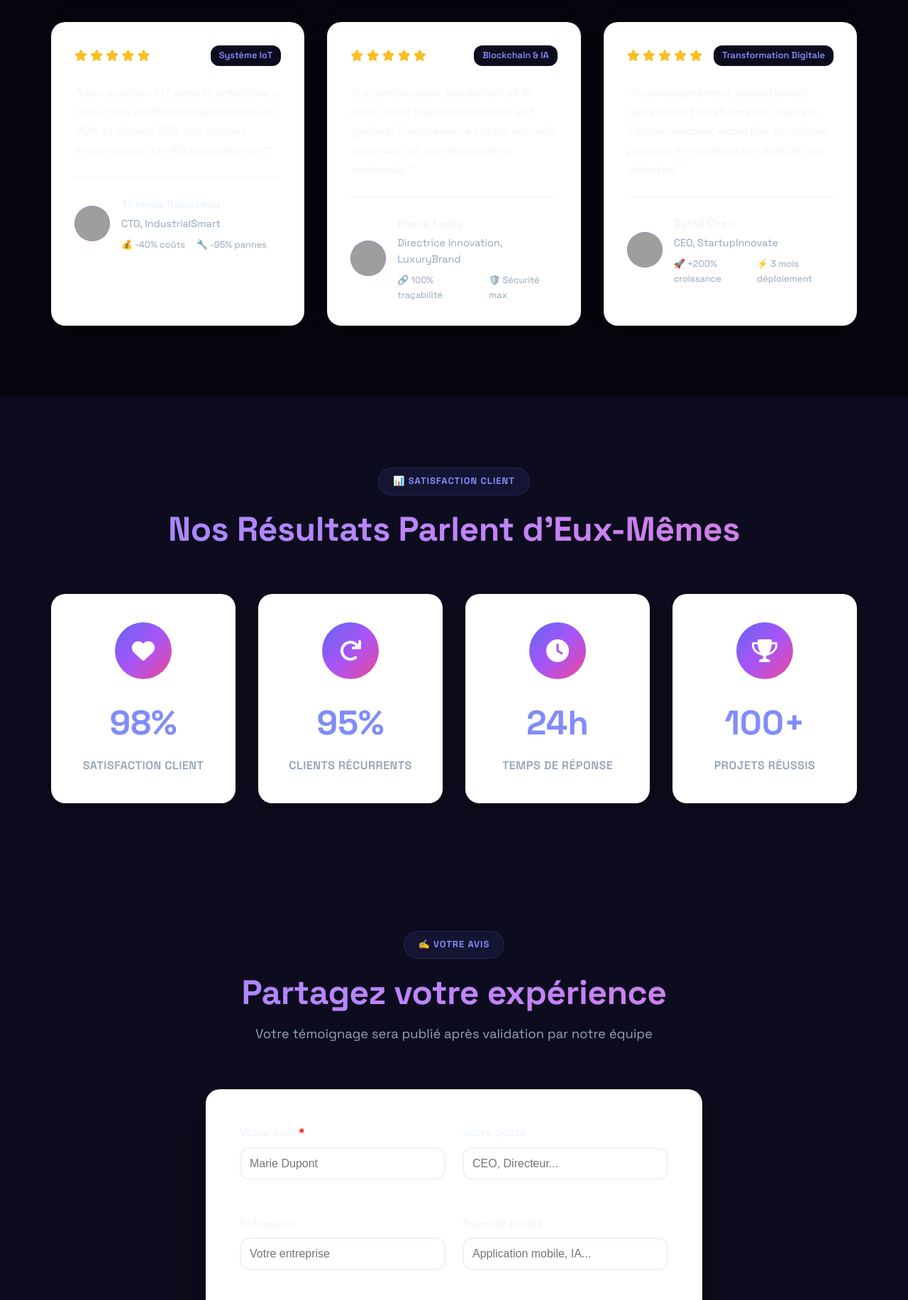
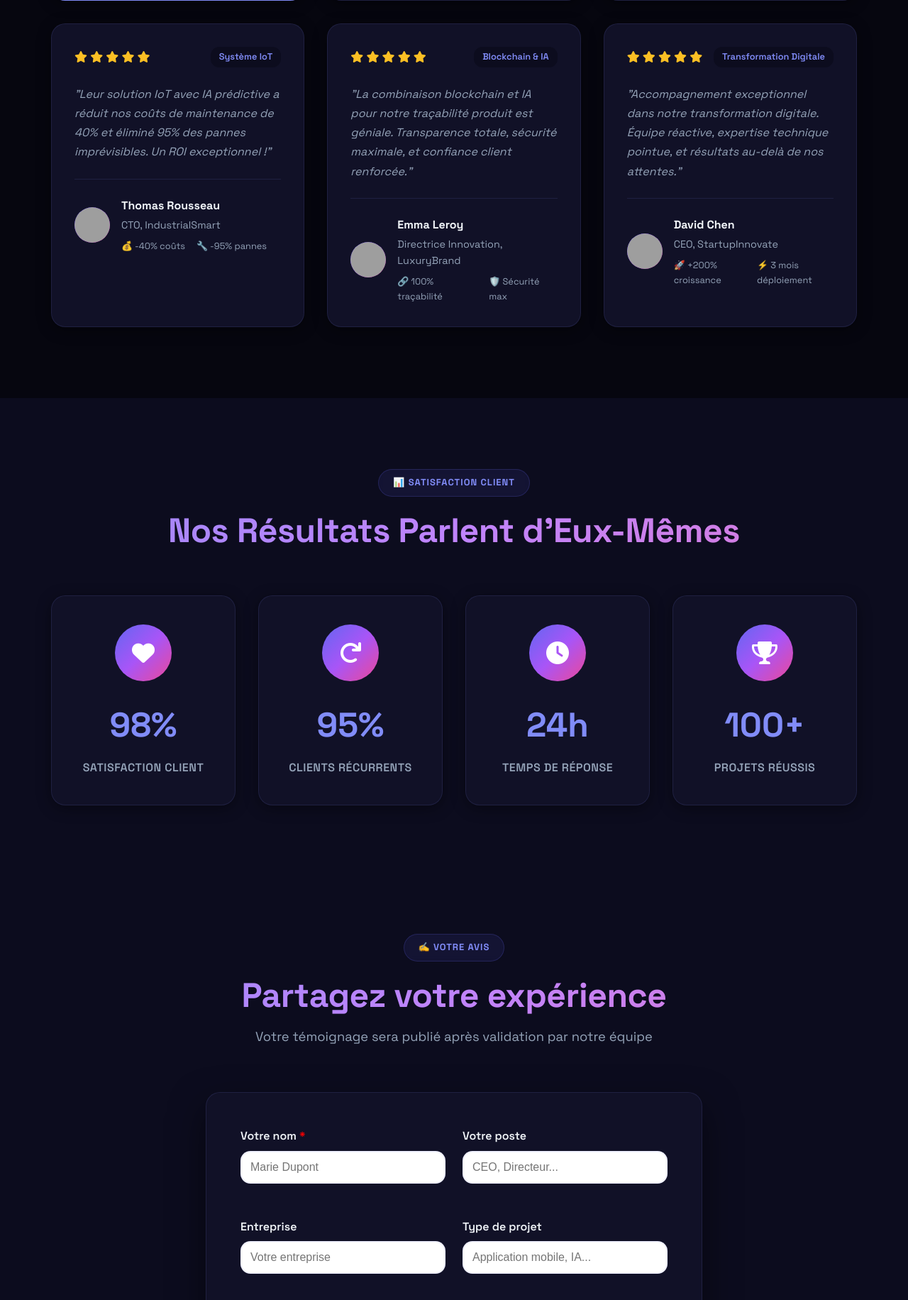
Before and after one commit to JonathanK-N/Cognito-Inc, a Flask app: page /testimonials in a window 1280 px wide. Shown: the part 1768-3600 px from the top of the page at 71% size. Run offline with Flask 3, Linux system fonts and the light colour scheme; data comes from the database, SQL or seed files in the repository; data that the repository does not hold is empty; grey boxes are pictures that could not be loaded.

Commit message:
Corriger navbar blanche au scroll et texte invisible sur fonds blancs
- main.js : supprime le handler qui forcait background blanc sur la navbar
- Navbar : utilise uniquement la classe .scrolled (fond sombre conserve)
- Remplace tous les background:white par var(--background-card) en CSS
- Force color:var(--text-primary) sur tous les elements autrefois blancs :
  detail-card, tech-category, vm-card, value-card, team-member,
  contact-form, faq-item, partner-card, benefit-card, cert-item,
  project-card, testimonial-card, stat-card, timeline-content, etc.
- Supprime le handler scroll duplique dans base.html

```diff
--- a/static/css/style.css
+++ b/static/css/style.css
@@ -2501,9 +2515,10 @@ body {
 }
 
 .testimonial-form-card {
-    background: white;
+    background: var(--background-card);
     border-radius: var(--border-radius-lg);
     box-shadow: var(--shadow-lg);
+    border: 1px solid var(--border-color);
     padding: 3rem;
     max-width: 700px;
     margin: 0 auto;
@@ -2557,7 +2572,7 @@ body {
 }
 
 .testimonial-card {
-    background: white;
+    background: var(--background-card);
     padding: 2.5rem;
     border-radius: var(--border-radius-lg);
     box-shadow: var(--shadow);
@@ -3217,7 +3232,7 @@ body {
 }
 
 .testimonial-card {
-    background: white;
+    background: var(--background-card);
     border-radius: var(--border-radius-lg);
     padding: 2rem;
     box-shadow: var(--shadow);
@@ -3329,7 +3344,7 @@ body {
 }
 
 .stat-card {
-    background: white;
+    background: var(--background-card);
     padding: 2.5rem 2rem;
     border-radius: var(--border-radius-lg);
     text-align: center;
@@ -3730,3 +3745,32 @@ body {
         padding: 10px;
     }
 }
+
+/* Force text colors on all formerly-white-background elements */
+.process-step-ai, .vm-card, .value-card, .team-member, .faq-item,
+.contact-form, .detail-section, .detail-card, .tech-category,
+.partner-card, .benefit-card, .cert-item, .project-card,
+.testimonial-card, .stat-card, .timeline-content {
+    color: var(--text-primary) !important;
+    border: 1px solid var(--border-color);
+}
+
+.process-step-ai h3, .vm-card h3, .value-card h3, .team-member h3,
+.faq-item h3, .faq-item h4, .detail-section h3, .detail-card h3,
+.tech-category h3, .partner-card h3, .benefit-card h3, .cert-item h4,
+.project-card h3, .testimonial-card h4, .stat-card .stat-label,
+.timeline-content h3 {
+    color: var(--text-primary) !important;
+}
+
+.process-step-ai p, .vm-card p, .value-card p, .team-member p,
+.faq-item p, .detail-section p, .detail-card p, .tech-category p,
+.partner-card p, .benefit-card p, .cert-item p, .project-card p,
+.testimonial-card p, .stat-card .stat-label, .timeline-content p {
+    color: var(--text-secondary) !important;
+}
+
+.hero-testimonial { background: var(--background-card) !important; border: 1px solid var(--border-color); border-radius: var(--border-radius-lg); }
+.stat-bubble, .services-overlay { background: var(--background-card) !important; border: 1px solid var(--border-color); color: var(--text-primary) !important; }
+.stat-bubble strong, .stat-bubble span { color: var(--text-primary) !important; }
+.contact-grid .contact-form, .contact-content .contact-form { background: var(--background-card) !important; border: 1px solid var(--border-color); }
--- a/static/js/main.js
+++ b/static/js/main.js
@@ -204,22 +204,14 @@ document.addEventListener('DOMContentLoaded', function() {
     });
 
     // Navbar scroll effect
-    let lastScrollTop = 0;
     const navbar = document.querySelector('.navbar');
-
     window.addEventListener('scroll', () => {
-        const scrollTop = window.pageYOffset || document.documentElement.scrollTop;
-
-        if (scrollTop > 100) {
-            navbar.style.background = 'rgba(255, 255, 255, 0.98)';
-            navbar.style.boxShadow = '0 2px 20px rgba(0, 0, 0, 0.1)';
+        if (window.pageYOffset > 60) {
+            navbar.classList.add('scrolled');
         } else {
-            navbar.style.background = 'rgba(255, 255, 255, 0.95)';
-            navbar.style.boxShadow = '0 1px 3px rgba(0, 0, 0, 0.1)';
+            navbar.classList.remove('scrolled');
         }
-
-        lastScrollTop = scrollTop;
-    });
+    }, { passive: true });
 
     // Loading optimization
     window.addEventListener('load', () => {
--- a/templates/base.html
+++ b/templates/base.html
@@ -146,19 +146,6 @@
     <script src="https://unpkg.com/aos@2.3.1/dist/aos.js"></script>
     <script src="{{ url_for('static', filename='js/main.js') }}"></script>
     <script src="{{ url_for('static', filename='js/ai-assistant.js') }}"></script>
-    <script>
-        // Navbar scroll effect
-        (function() {
-            var navbar = document.querySelector('.navbar');
-            window.addEventListener('scroll', function() {
-                if (window.scrollY > 60) {
-                    navbar.classList.add('scrolled');
-                } else {
-                    navbar.classList.remove('scrolled');
-                }
-            }, { passive: true });
-        })();
-    </script>
     {% block extra_js %}{% endblock %}
 </body>
 </html>
```
Also changed, not shown: other parts of static/css/style.css (+29 -15 lines).
